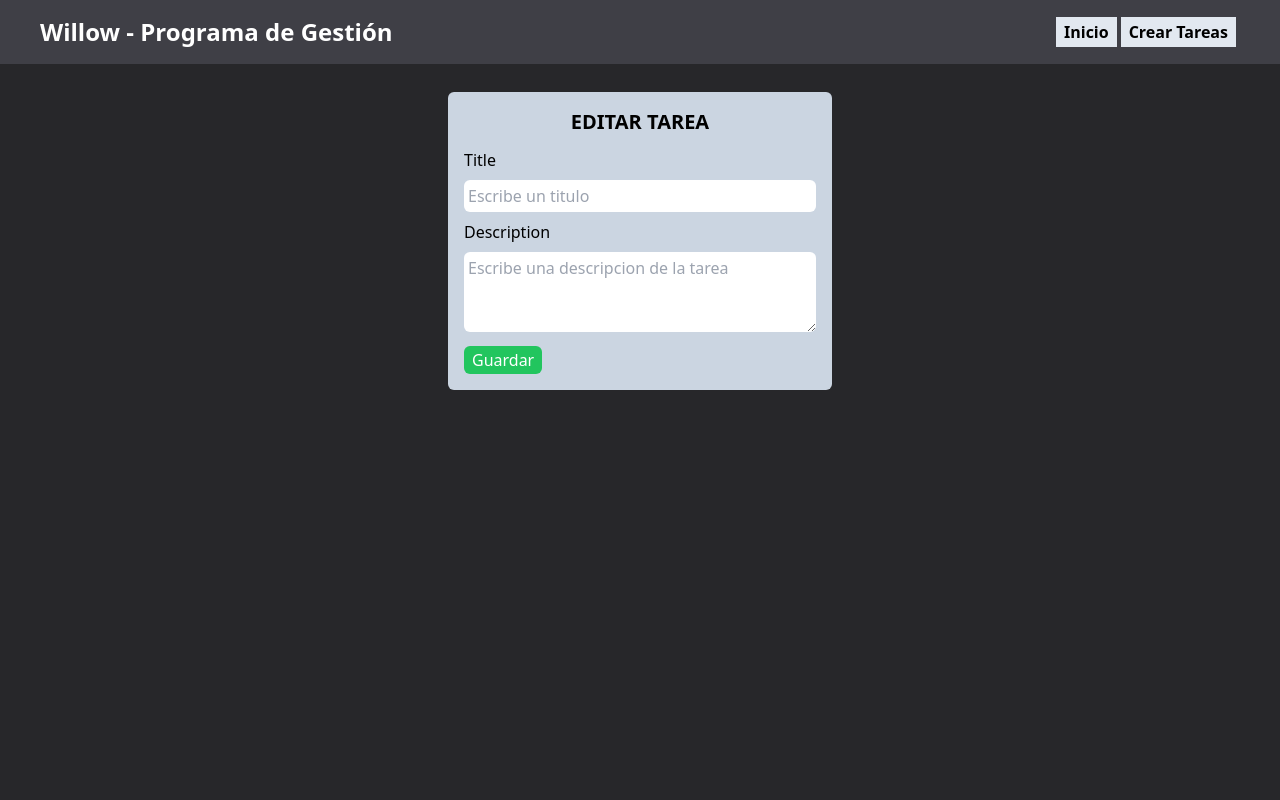
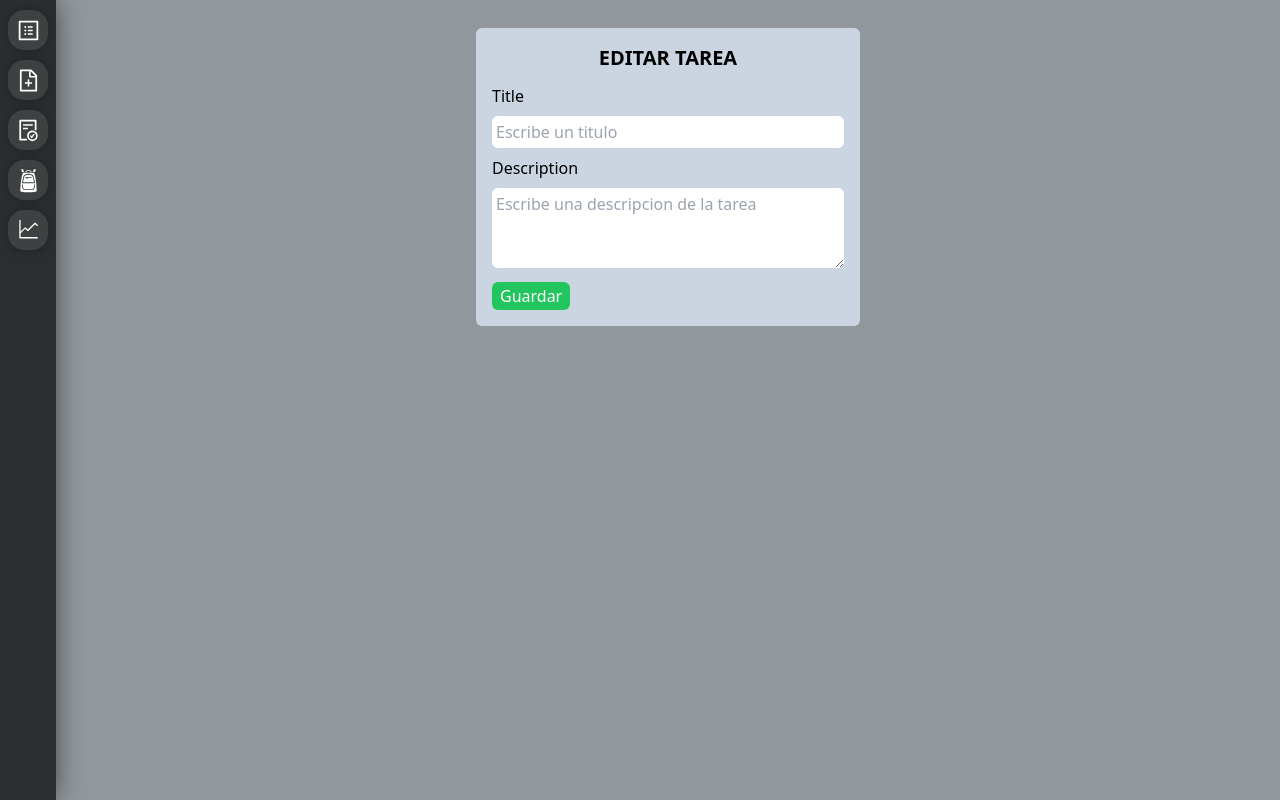
Before and after one commit to BorisAsen/Willow---Task-Management-MERN-MySQL-, a React (Vite) app in the folder client/: page /edit/1 in a window 1280 px wide. Built offline with nearby package versions, Linux system fonts and the light colour scheme; no server answers.

Commit message:
Estilo NavBar Vertical y Division de la app por paginas

```diff
--- a/client/package.json
+++ b/client/package.json
@@ -13,6 +13,7 @@
     "formik": "^2.2.9",
     "react": "^18.2.0",
     "react-dom": "^18.2.0",
+    "react-icons": "^4.7.1",
     "react-router-dom": "^6.7.0"
   },
   "devDependencies": {
--- a/client/src/App.jsx
+++ b/client/src/App.jsx
@@ -1,36 +1,57 @@
 import React from 'react';
 // Importo el enrutador
 import { Route, Routes } from "react-router-dom";
+
+/********** PAGINAS **********/
 // Importo el componente de la pagina principal
-import TasksPage from "./pages/TasksPage";
+import TareasPage from "./pages/TareasPage";
 // Importo el componente de la pagina para crear tareas
 import TaskForm from "./pages/TaskForm";
+// Importo el componente de la pagina de Productos
+import ProductosPage from "./pages/ProductosPage";
+// Importo el componente de la pagina de Estadisticas
+import EstadisticasPage from "./pages/EstadisticasPage";
+// Importo el componente de la pagina de Ventas
+import VentasPage from "./pages/VentasPage";
 // Importo el componente que se mostrara cuando se solicite una pagina que no exista
-import NotFound from "./pages/NotFound";
+import NotFoundPage from "./pages/NotFoundPage";
+
+/********** COMPONENTES **********/
 // Importo el componente de la barra de navegacion
 import NavBar from "./components/NavBar";
+
+/********** CONTEXT **********/
 // Importar el Contexto de tareas
 import { TaskContextProvider } from "./context/TasksProvider";
 
 
 export default function App() {
   return (
-    <div className="bg-zinc-800 h-screen">
+    <div className="bg-primary h-screen">
+      <div>
         <NavBar/>
-      <div className='container mx-auto py-4 px-20'>
+        <div className='h-screen ml-14 p-10 pt-4'>
           <TaskContextProvider>
             <Routes>
               {/* Ruta de la pag principal */}
-            <Route path='/' element={<TasksPage/>} />
+              <Route path='/' element={<TareasPage/>} />
               {/* Ruta de la pagina para crear tareas */}
               <Route path='/new' element={<TaskForm/>} />
               {/* Ruta de la pagina para modificar tareas */}
               <Route path='/edit/:id' element={<TaskForm/>} />
+              {/* Ruta de la pagina de Productos */}
+              <Route path='/productos' element={<ProductosPage/>} />
+              {/* Ruta de la pagina de Ventas */}
+              <Route path='/ventas' element={<VentasPage/>} />
+              {/* Ruta de la pagina de Productos */}
+              <Route path='/estadisticas' element={<EstadisticasPage/>} />
               {/* Pagina por defecto que se mostrara cuando se solicite una pagina que no existe */}
-            <Route path='*' element={<NotFound/>} />
+              <Route path='*' element={<NotFoundPage/>} />
             </Routes>
           </TaskContextProvider>
         </div>
       </div>
+
+    </div>
   )
 }
--- a/client/src/components/NavBar.jsx
+++ b/client/src/components/NavBar.jsx
@@ -3,18 +3,57 @@ import React from 'react'
 // Son un remplazo a las etiquetas "a" pero no refrescan la pagina
 import { Link } from "react-router-dom";
 
+// Importo los iconos de React Icons
+import { AiOutlineFileAdd, AiOutlineProfile, AiOutlineFileDone } from 'react-icons/ai';
+import { GiSchoolBag } from 'react-icons/gi';
+import { VscGraphLine } from 'react-icons/vsc';
+
+// Componente para los iconos de la NavBar
+const NavBarIcon = ({icon, text = 'tooltip 💡'}) => (
+    <div className='NavBar-icon group'>
+        {icon}
+        <span className='NavBar-tooltip group-hover:scale-100'>
+            {text}
+        </span>
+    </div>
+);
+
 export default function NavBar() {
   return (
-    <div className='bg-zinc-700 flex flex-wrap justify-between px-10 py-4'>
-        <Link to="/" className='text-white font-bold text-2xl'>
+    <div className='bg-blackBase flex flex-col fixed top-0 left-0 h-screen w-14 m-0 shadow-prs1'>
+        {/* <Link to="/" className='text-white font-bold text-2xl'>
           <h1>Willow - Programa de Gestión</h1>
-        </Link>
-        <ul className='flex flex-wrap gap-x-1 m-1'>
+        </Link> */}
+        <ul >
             <li>
-                <Link className='bg-slate-200 px-2 py-1 font-bold' to="/">Inicio</Link>
+                {/* Tareas */}
+                <Link to="/">
+                    <NavBarIcon icon={<AiOutlineProfile size='25'/>} text = 'Listado de Tareas'/>
+                </Link>
             </li>
             <li>
-                <Link className='bg-slate-200 px-2 py-1 font-bold' to="/new">Crear Tareas</Link>
+                {/* Nueva Tarea*/}
+                <Link to="/new">
+                    <NavBarIcon icon={<AiOutlineFileAdd size='25'/>} text = 'Nueva Tarea'/>
+                </Link>
+            </li>
+            <li>
+                {/* Ventas */}
+                <Link to="/ventas">
+                    <NavBarIcon icon={<AiOutlineFileDone size='25'/>} text = 'Historial de Ventas'/>
+                </Link>
+            </li>
+            <li>
+                {/* Productos */}
+                <Link to="/productos">
+                    <NavBarIcon icon={<GiSchoolBag size='25'/>} text = 'Productos'/>
+                </Link>
+            </li>
+            <li>
+                {/* Estadisticas */}
+                <Link to="/estadisticas">
+                    <NavBarIcon icon={<VscGraphLine size='21'/> }text = 'Estadisticas'/>
+                </Link>
             </li>
         </ul>
     </div>
--- a/client/src/components/TaskCard.jsx
+++ b/client/src/components/Tarea.jsx
@@ -24,7 +24,7 @@ export default function TaskCard({ task }) {
     }
 
     return (
-        <div className='bg-slate-300 rounded-md p-3.5'>
+        <div className='TarjetaTarea'>
             <header className='flex justify-between'>
                 <h2 className='text-xl font-bold'>{task.title}</h2>
                 <span>{task.done == 1 ? "✅" : "❌"}</span>
--- a/client/src/index.css
+++ b/client/src/index.css
@@ -1,3 +1,48 @@
 @tailwind base;
 @tailwind components;
 @tailwind utilities;
+
+/* Custom Clases */
+@layer components{
+
+    /* NavBar Icons */
+    .NavBar-icon{
+        @apply
+        relative flex items-center justify-center
+        h-10 w-10 mt-2.5 mb-2.5 mx-auto rounded-2xl
+        bg-secondary text-white shadow-icon
+
+        hover:scale-110
+        hover:rounded-2xl
+        hover:bg-indigo-600
+        hover:shadow-icon2
+
+        transition-all duration-150 ease-linear
+        ;
+    }
+
+    /* NavBar tooltips */
+    .NavBar-tooltip{
+        @apply
+        absolute w-auto p-2 m-2 min-w-max left-11
+        rounded-md shadow-md
+        text-white text-xs bg-blackBase
+        transition-all duration-100 scale-0 origin-left
+        ;
+    }
+
+    /* Titulos de paginas */
+    .PageTitle{
+        @apply
+        text-2xl text-white font-bold text-center mb-5
+        ;
+    }
+
+    /* Tarjeta de Tareas */
+    .TarjetaTarea{
+        @apply
+        bg-slate-200 rounded-md p-3.5
+        drop-shadow-lg
+        ;
+    }
+}
--- /dev/null
+++ b/client/src/pages/EstadisticasPage.jsx
@@ -0,0 +1,7 @@
+import React from 'react'
+
+export default function EstadisticasPage() {
+  return (
+    <div className='PageTitle'>Estadisticas</div>
+  )
+}
--- a/client/src/pages/NotFound.jsx
+++ /dev/null
@@ -1,7 +0,0 @@
-import React from 'react'
-
-export default function NotFound() {
-  return (
-    <div>NotFound</div>
-  )
-}
--- /dev/null
+++ b/client/src/pages/NotFoundPage.jsx
@@ -0,0 +1,7 @@
+import React from 'react'
+
+export default function NotFoundPage() {
+  return (
+    <div className='text-3xl text-white font-bold'>NotFound</div>
+  )
+}
--- /dev/null
+++ b/client/src/pages/ProductosPage.jsx
@@ -0,0 +1,7 @@
+import React from 'react'
+
+export default function ProductosPage() {
+  return (
+    <div className='PageTitle'>Productos</div>
+  )
+}
--- a/client/src/pages/TasksPage.jsx
+++ b/client/src/pages/TareasPage.jsx
@@ -4,13 +4,13 @@ import React from 'react'
 import { useEffect } from "react";
 
 // Importar el componente para mostrar una tarjeta de tarea
-import TaskCard from "../components/TaskCard";
+import Tarea from "../components/Tarea";
 
 // Importo el context de tareas
 import { useTasks } from "../context/TasksProvider";
 
 
-export default function TasksPage() {
+export default function TareasPage() {
   // Extraigo del context el arreglo de tareas vacio y la funcion para cargarlo con las tareas de la db
   const {tasks, loadTasks} = useTasks();
 
@@ -26,14 +26,14 @@ export default function TasksPage() {
     if (tasks.length === 0) {
       return <h1>No hay tareas que mostrar</h1>
     }else{
-      return tasks.map ((task) => <TaskCard task={task} key={task.id}/>)
+      return tasks.map ((task) => <Tarea task={task} key={task.id}/>)
     }
   }
 
   return (
     <div>
-      <h1 className='text-2xl text-white font-bold text-center my-4'>Lista de Tareas</h1>
-      <div className='grid grid-cols-3 gap-2'>
+      <h1 className='PageTitle'>Listado de Tareas</h1>
+      <div className='grid grid-cols-2 gap-3'>
         {/* Se llama a la funcion que renderiza el contenido de la pagina */}
         {renderMain()}
       </div>
--- /dev/null
+++ b/client/src/pages/VentasPage.jsx
@@ -0,0 +1,7 @@
+import React from 'react'
+
+export default function VentasPage() {
+  return (
+    <div className='PageTitle'>Ventas</div>
+  )
+}
--- a/client/tailwind.config.cjs
+++ b/client/tailwind.config.cjs
@@ -1,11 +1,31 @@
 /** @type {import('tailwindcss').Config} */
 module.exports = {
+  mode: 'jit',
   content: [
     "./index.html",
     "./src/**/*.{vue,js,ts,jsx,tsx}",
   ],
   theme: {
-    extend: {},
+    extend: {
+
+      // Paleta de colores personalizados
+      colors: {
+        primary: '#91979c',
+        secondary: '#3e4142',
+        tertiary: '#4d5052',
+        blackBase: '#2b2d2e',
+        details_1: '#ffd500',
+        details_2: '#4a2fd4',
+      },
+
+      // Sombra personalizada
+      boxShadow: {
+        'prs1': '-0.5em 0 2em rgba(0, 0, 0, 0.9)',
+        'icon': '0 0 0.5em rgba(0, 0, 0, 0.3)',
+        'icon2': '0 0.2em 0.7em rgba(0, 0, 0, 0.3)'
+      }
+
+    },
   },
   plugins: [],
 }
```
Also changed, not shown: 1 other file (tests, documents, lock files or other folders). Lines whose indentation alone changed are shown as unchanged.
